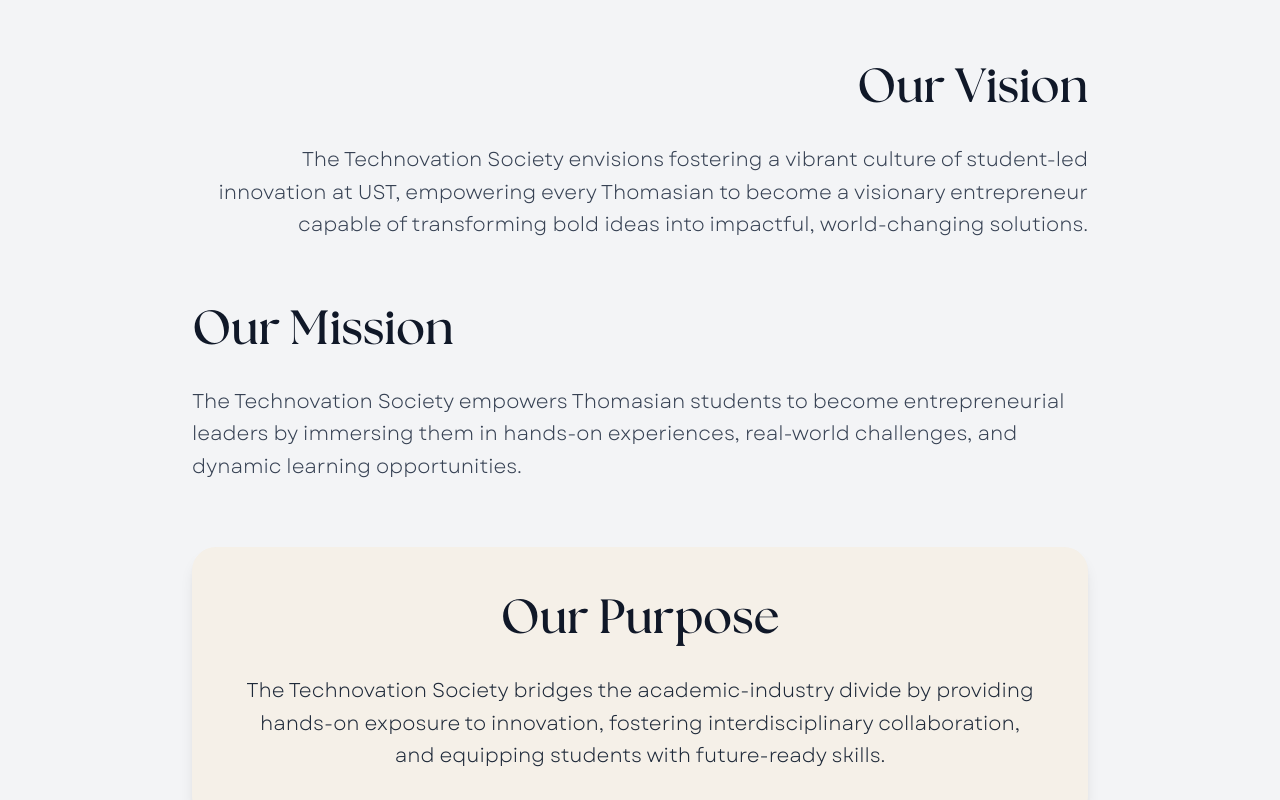
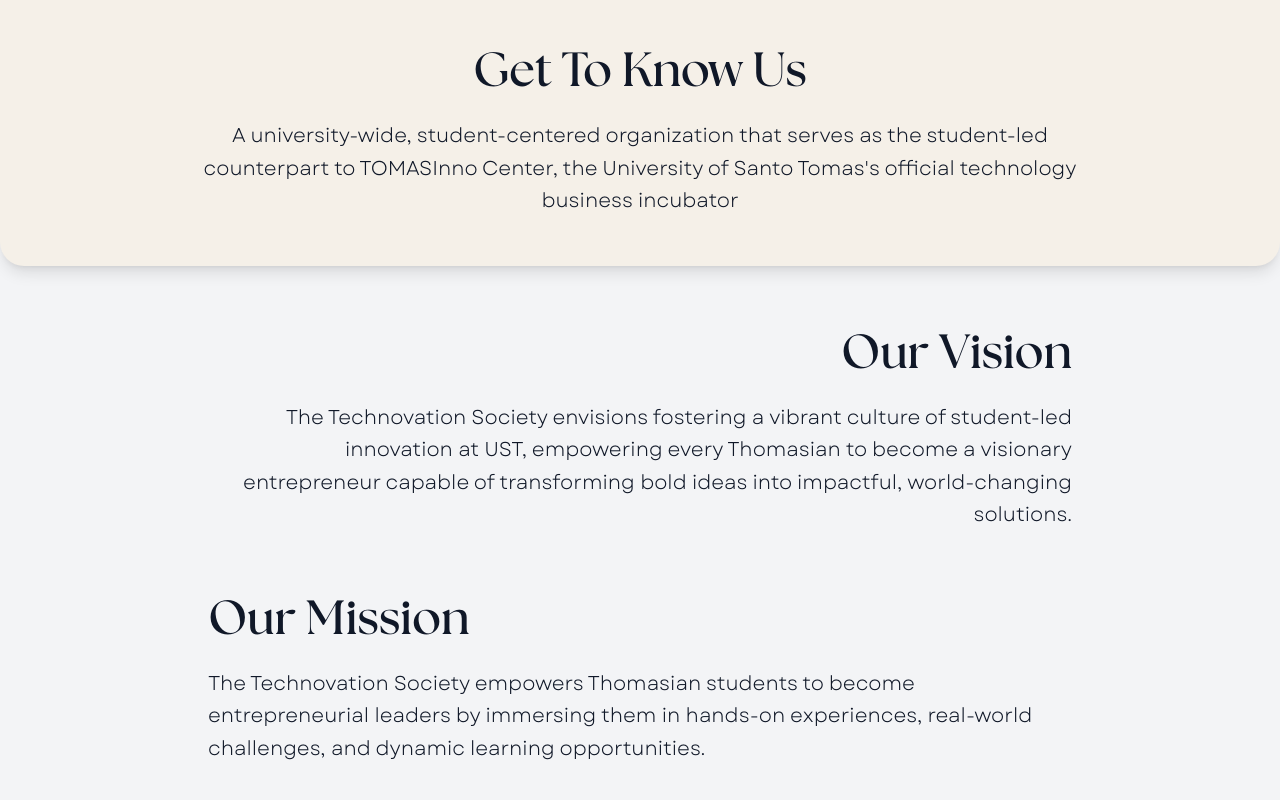
Before and after one commit to Technovation-Society/r101-2025, a Next.js app: page / in a window 1280 px wide. Shown: the part 800-1600 px from the top of the page. Built offline with nearby package versions, Linux system fonts and the light colour scheme.

Commit message:
feat: added Get To Know Us and cleaned up VisionMissionPurpose
- cleaned up VisionMissionPurpose styles
- added Get To Know Us section

```diff
--- a/components/VisionMissionPurpose.tsx
+++ b/components/VisionMissionPurpose.tsx
@@ -1,13 +1,25 @@
 export default function VisionMissionPurpose() {
   return (
-    <section className="py-8 sm:py-12 md:py-16 px-4 bg-gray-100">
-      <div className="max-w-4xl mx-auto">
+    <section className="pb-8 sm:pb-12 md:pb-16 bg-gray-100">
+      {/* Get To Know Us*/}
+      <div className="bg-[#F5F0E8] rounded-b-2xl sm:rounded-b-3xl p-6 sm:p-8 md:p-10 lg:p-12 shadow-lg mb-8 sm:mb-12 md:mb-16">
+        <h2 className="font-seasons text-2xl sm:text-3xl lg:text-5xl font-bold text-gray-900 mb-4 sm:mb-6 text-center">
+          Get To Know Us
+        </h2>
+        <p className="font-garet text-base sm:text-lg lg:text-xl text-gray-900 leading-relaxed text-center max-w-4xl mx-auto">
+          A university-wide, student-centered organization that serves as the
+          student-led counterpart to TOMASInno Center, the University of Santo
+          Tomas's official technology business incubator
+        </p>
+      </div>
+
+      <div className="max-w-4xl mx-auto px-4">
         {/* Our Vision */}
-        <div className="mb-8 sm:mb-12 md:mb-16 text-right sm:text-right">
-          <h2 className="font-seasons text-2xl sm:text-3xl md:text-4xl lg:text-5xl font-bold text-gray-900 mb-4 sm:mb-6 md:mb-8">
+        <div className="mb-12 sm:mb-16 text-right">
+          <h2 className="font-seasons text-2xl sm:text-3xl lg:text-5xl font-bold text-gray-900 mb-4 sm:mb-6">
             Our Vision
           </h2>
-          <p className="font-garet text-base sm:text-lg md:text-lg lg:text-xl text-gray-700 leading-relaxed mx-auto">
+          <p className="font-garet text-base sm:text-lg lg:text-xl text-gray-900 leading-relaxed">
             The Technovation Society envisions fostering a vibrant culture of
             student-led innovation at UST, empowering every Thomasian to become
             a visionary entrepreneur capable of transforming bold ideas into
@@ -16,11 +28,11 @@ export default function VisionMissionPurpose() {
         </div>
 
         {/* Our Mission */}
-        <div className="mb-8 sm:mb-12 md:mb-16 text-left">
-          <h2 className="font-seasons text-2xl sm:text-3xl md:text-4xl lg:text-5xl font-bold text-gray-900 mb-4 sm:mb-6 md:mb-8">
+        <div className="mb-12 sm:mb-16 text-left">
+          <h2 className="font-seasons text-2xl sm:text-3xl lg:text-5xl font-bold text-gray-900 mb-4 sm:mb-6">
             Our Mission
           </h2>
-          <p className="font-garet text-base sm:text-lg md:text-lg lg:text-xl text-gray-700 leading-relaxed">
+          <p className="font-garet text-base sm:text-lg lg:text-xl text-gray-900 leading-relaxed">
             The Technovation Society empowers Thomasian students to become
             entrepreneurial leaders by immersing them in hands-on experiences,
             real-world challenges, and dynamic learning opportunities.
@@ -28,12 +40,11 @@ export default function VisionMissionPurpose() {
         </div>
 
         {/* Our Purpose */}
-        <div className="relative">
         <div className="bg-[#F5F0E8] rounded-2xl sm:rounded-3xl p-6 sm:p-8 md:p-10 lg:p-12 shadow-lg">
-            <h2 className="font-seasons text-2xl sm:text-3xl md:text-4xl lg:text-5xl font-bold text-gray-900 mb-4 sm:mb-6 md:mb-8 text-center">
+          <h2 className="font-seasons text-2xl sm:text-3xl lg:text-5xl font-bold text-gray-900 mb-4 sm:mb-6 text-center">
             Our Purpose
           </h2>
-            <p className="font-garet text-base sm:text-lg md:text-lg lg:text-xl text-gray-800 leading-relaxed text-center">
+          <p className="font-garet text-base sm:text-lg lg:text-xl text-gray-900 leading-relaxed text-center">
             The Technovation Society bridges the academic-industry divide by
             providing hands-on exposure to innovation, fostering
             interdisciplinary collaboration, and equipping students with
@@ -41,7 +52,6 @@ export default function VisionMissionPurpose() {
           </p>
         </div>
       </div>
-      </div>
     </section>
   );
 }
```
Lines whose indentation alone changed are shown as unchanged.
